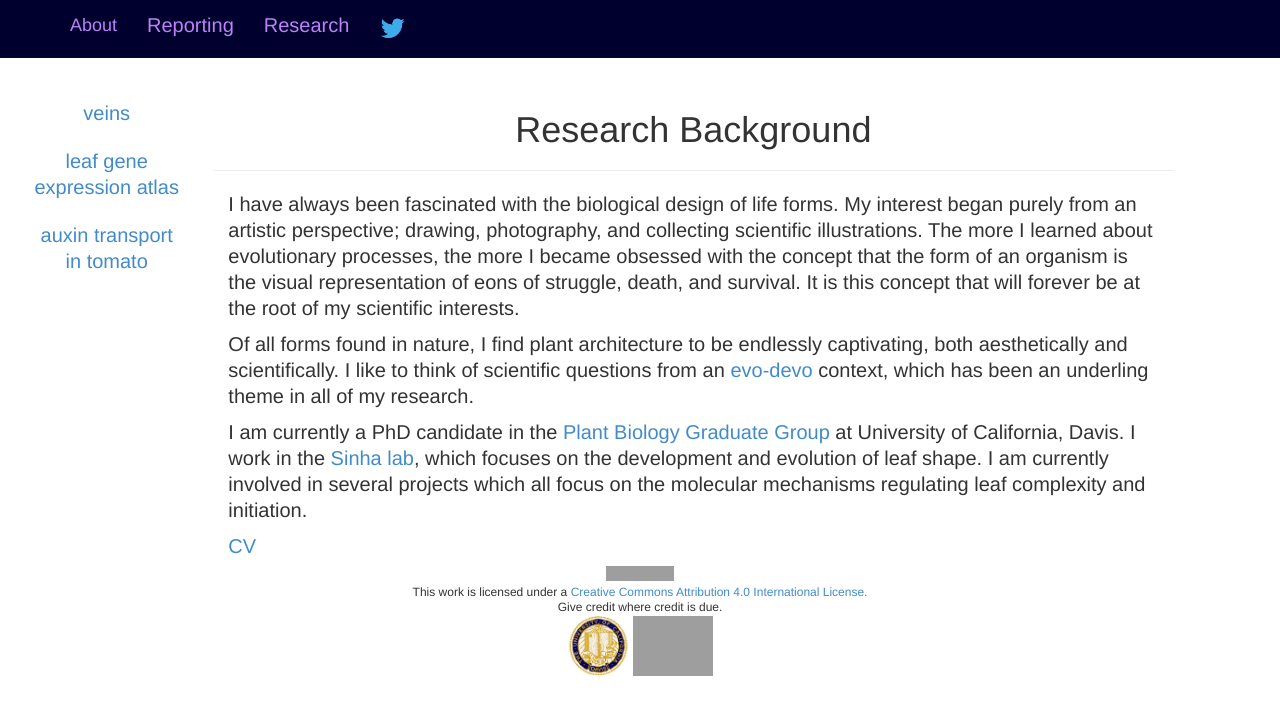
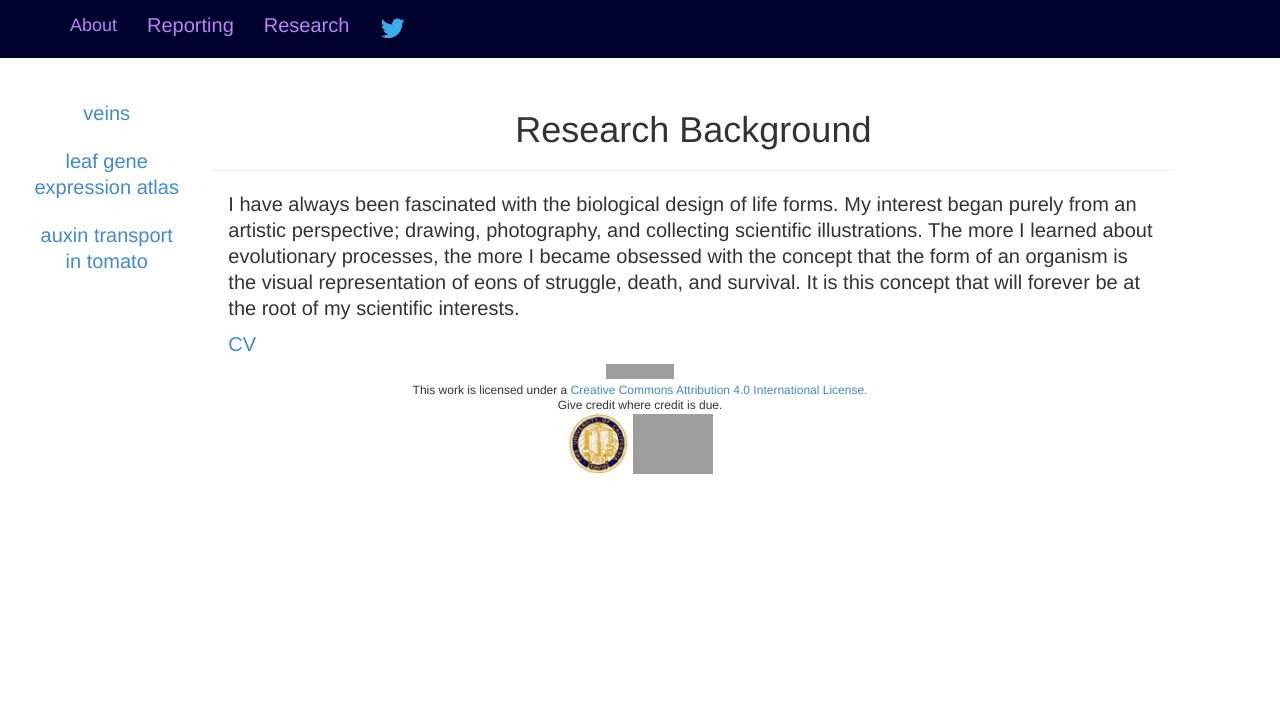
Before and after one commit to iamciera/creports, a Jekyll site: the page built from research/index.html, in a window 1280 px wide. Shown: the top 715 px of the page. Built offline with Jekyll 4.4.1, drawn with Linux system fonts in a browser that asks for light colours; nearby versions of some CDN libraries; Markdown is read by kramdown in place of the engine named in the settings; grey boxes are pictures that could not be loaded.

Commit message:
deleted specifics about research

```diff
--- a/research/index.html
+++ b/research/index.html
@@ -8,8 +8,4 @@ layout: research
         <p>
         I have always been fascinated with the biological design of life forms. My interest began purely from an artistic perspective; drawing, photography, and collecting scientific illustrations. The more I learned about evolutionary processes, the more I became obsessed with the concept that the form of an organism is the visual representation of eons of struggle, death, and survival. It is this concept that will forever be at the root of my scientific interests.</p>
 
-        <p>Of all forms found in nature, I find plant architecture to be endlessly captivating, both aesthetically and scientifically. I like to think of scientific questions from an <a href="http://en.wikipedia.org/wiki/Evolutionary_developmental_biology">evo-devo</a> context, which has been an underling theme in all of my research.</p>
-
-        <p>I am currently a PhD candidate in the <a href="http://biosci3.ucdavis.edu/gradGroups/pb/">Plant Biology Graduate Group</a> at University of California, Davis. I work in the <a href="http://www-plb.ucdavis.edu/labs/sinha/">Sinha lab</a>, which focuses on the development and evolution of leaf shape. I am currently involved in several projects which all focus on the molecular mechanisms regulating leaf complexity and initiation.</p>
-
         <a href="{{ site.baseurl }}/research/cv/">CV</a>
```
